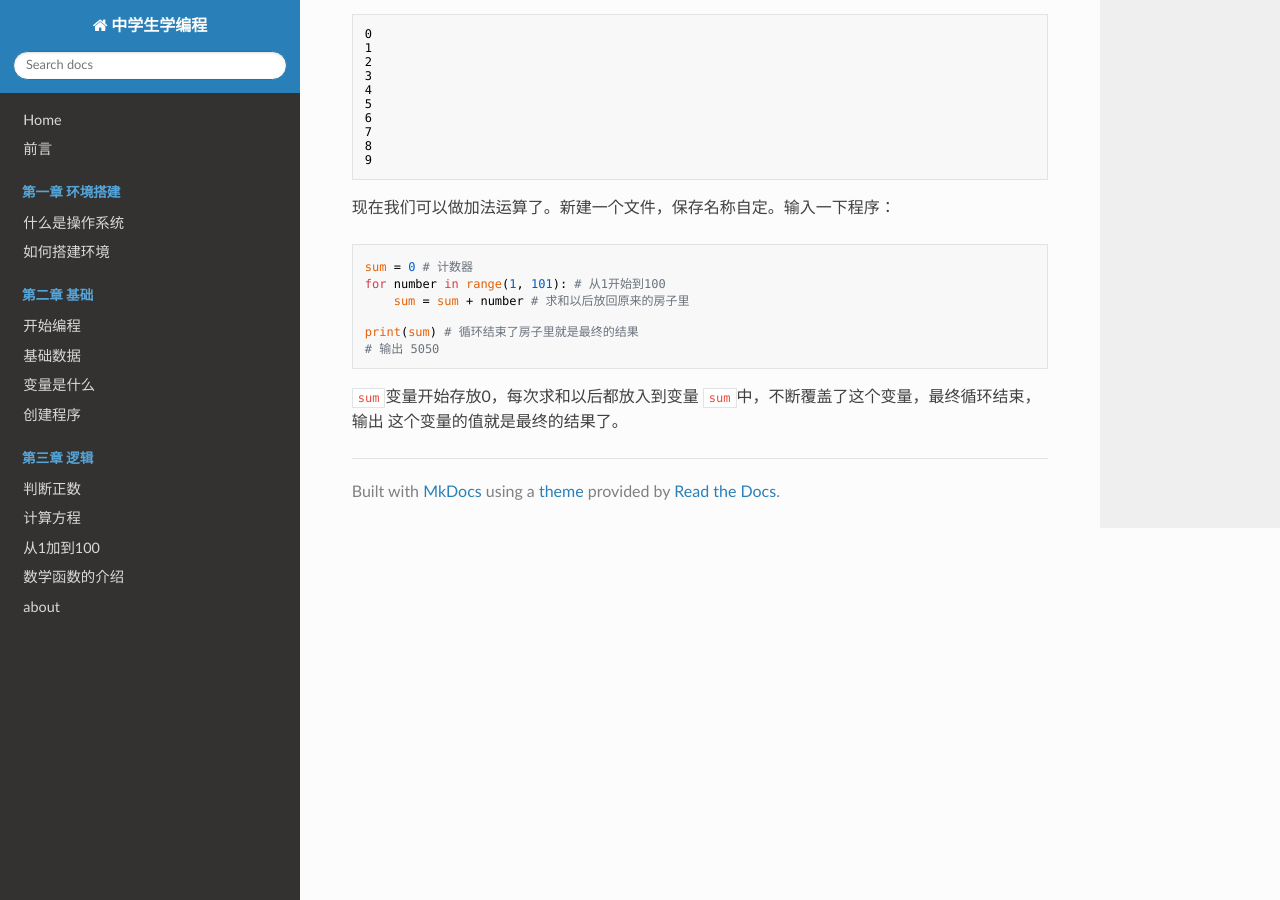
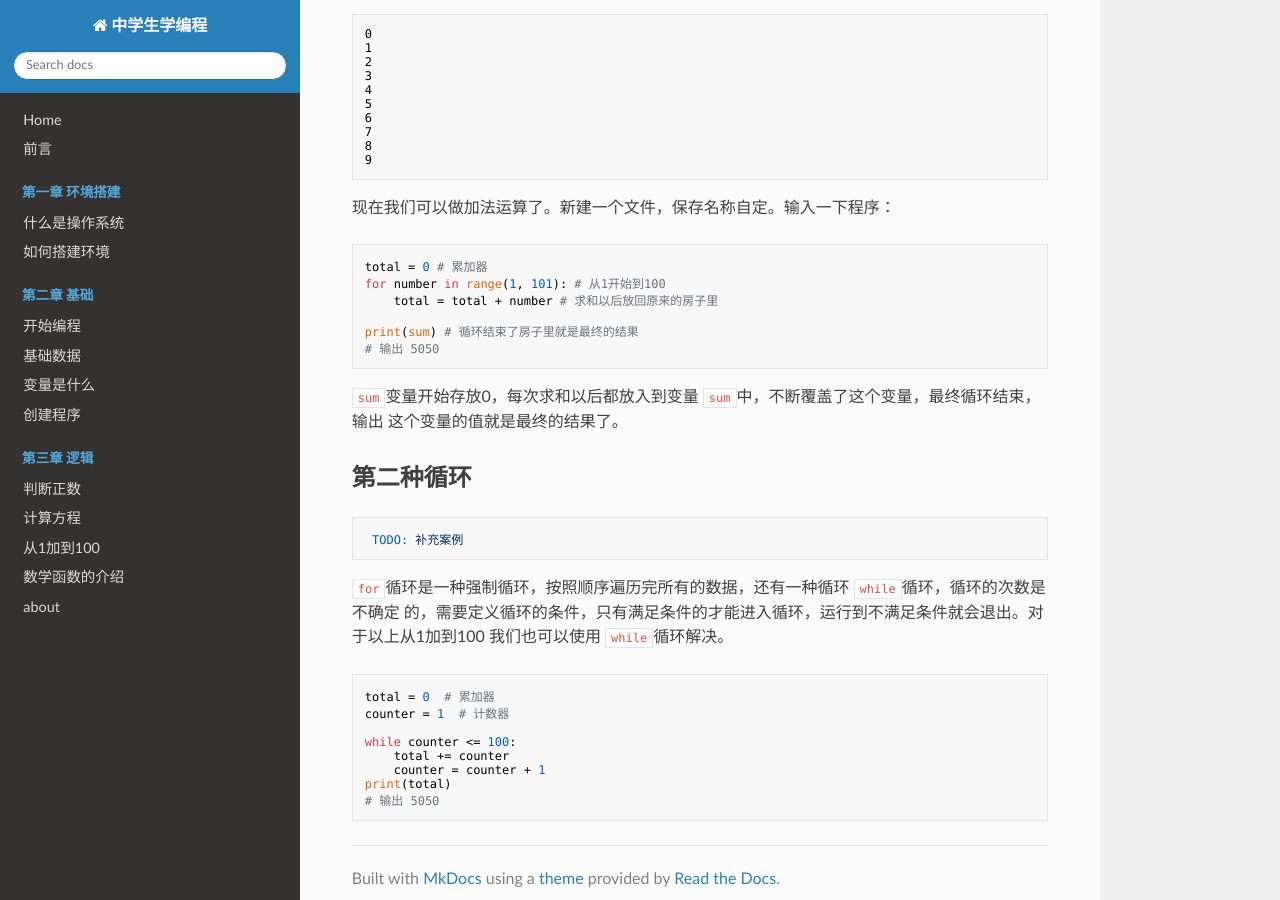
Before and after one commit to MonicaCat/notebook, an MkDocs documentation site: the page built from docs/第3章/3.3 从1加到100.md, in a window 1280 px wide and 900 px high, scrolled down 838 px. Built offline with MkDocs 1.6.1, drawn with Linux system fonts in a browser that asks for light colours; nearby versions of some CDN libraries.

Commit message:
添加内容

````diff
--- a/docs/第3章/3.3 从1加到100.md
+++ b/docs/第3章/3.3 从1加到100.md
@@ -1,4 +1,4 @@
-## 从1加到1000
+## 从1加到100
 我们小的时候听说了高斯的故事，高斯上小学一年级时，老师出了加法题在黑板上。高斯经常望着窗外，
 于是老师以为高斯不认真学习，就出题为难他。让他放学以后计算1+2+3+...+100。高斯很快计算出了
 5050。
@@ -33,12 +33,33 @@ for number in range(10):
 现在我们可以做加法运算了。新建一个文件，保存名称自定。输入一下程序：
 
 ```python
-sum = 0 # 计数器
+total = 0 # 累加器
 for number in range(1, 101): # 从1开始到100
-    sum = sum + number # 求和以后放回原来的房子里
+    total = total + number # 求和以后放回原来的房子里
 
 print(sum) # 循环结束了房子里就是最终的结果
 # 输出 5050
 ```
 `sum`变量开始存放0，每次求和以后都放入到变量 `sum`中，不断覆盖了这个变量，最终循环结束，输出
 这个变量的值就是最终的结果了。
+
+## 第二种循环
+
+```
+ TODO: 补充案例
+```
+
+`for`循环是一种强制循环，按照顺序遍历完所有的数据，还有一种循环 `while`循环，循环的次数是不确定
+的，需要定义循环的条件，只有满足条件的才能进入循环，运行到不满足条件就会退出。对于以上从1加到100
+我们也可以使用 `while`循环解决。
+
+```python
+total = 0  # 累加器
+counter = 1  # 计数器
+
+while counter <= 100:
+    total += counter
+    counter = counter + 1
+print(total)
+# 输出 5050
+```
````
Also changed, not shown: docs/第1章/1.2 如何搭建Python.md (+1 -1 lines), docs/第2章/2.1 开始编程.md (+1 -1 lines), docs/第3章/3.5 复数的计算.md (added, +4 -0 lines).
